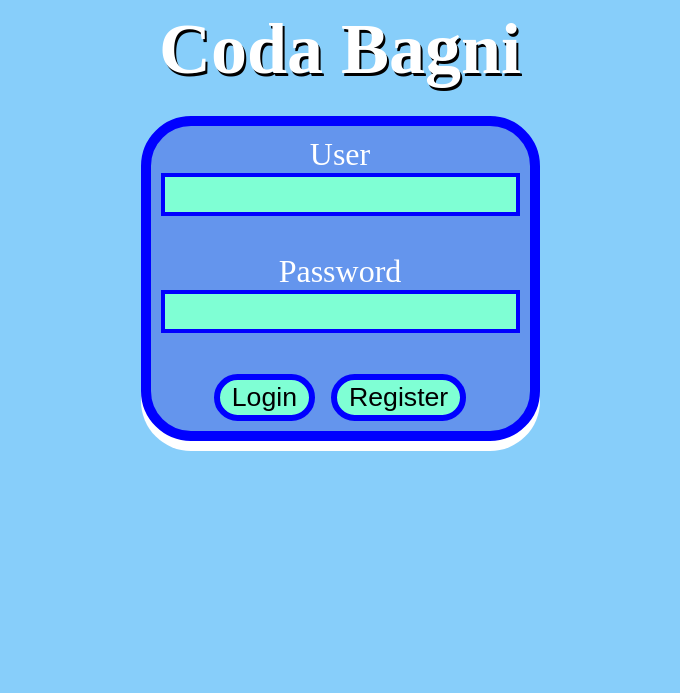
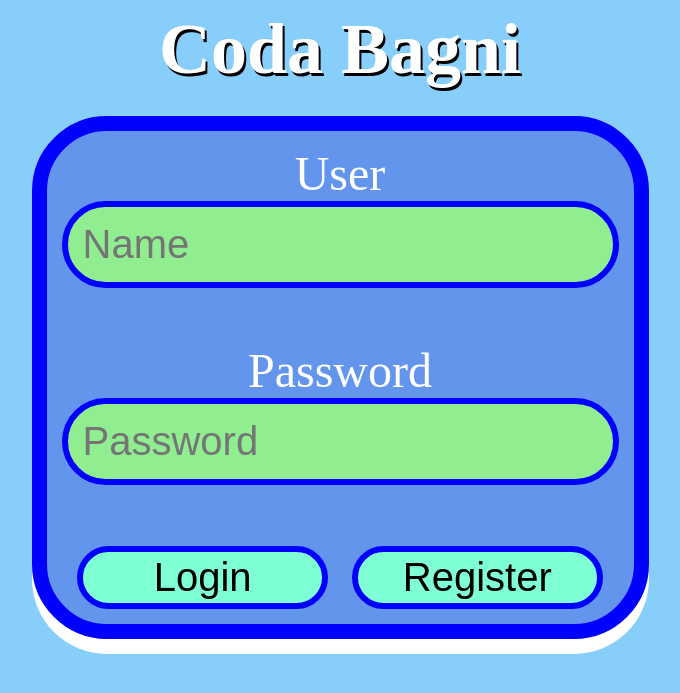
Before and after one commit to Gilgamesh64/codabagni-js, a PHP site: page / in a window 1280 px wide. Shown: the top 693 px of the page, without its empty margins (300-980 px from the left). Run offline with PHP 8.4, Linux system fonts and the light colour scheme.

Commit message:
LOGIN PAGE

```diff
--- a/php/loginPage.php
+++ b/php/loginPage.php
@@ -5,6 +5,7 @@
         background-color: lightskyblue;
         text-align: center;
         justify-items: center;
+        user-select: none;
     }
 
     #titoloContainer {
@@ -22,7 +23,7 @@
     form {
         background-color: cornflowerblue;
         color: white;
-        zoom: 200%;
+        zoom: 300%;
         width: fit-content;
         border: 5px solid blue;
         border-radius: 25px;
@@ -33,22 +34,38 @@
     }
 
     input {
+        user-select: auto;
         border: 2px solid blue;
+        background-color: lightgreen;
+        border-radius: 25px;
+        padding: 5px;
+        transition: 0.3s;
+        outline: none;
     }
-    input:valid {
-        background-color: azure;
+
+    input:focus {
+        border-color: blue;
     }
-    input:invalid {
-        background-color: aquamarine;
+    input:not(:placeholder-shown):invalid {
+        background-color: lightcoral;
+        border-color: red;
+        transition: 0.3s;
     }
 
     #login,
     #register {
+        width: 45%;
         background-color: aquamarine;
-        border: 3px solid blue;
+        border: 2px solid blue;
         border-radius: 100px;
         margin-top: 2px;
         margin-inline: 2px;
+    }
+
+    #login:active,
+    #register:active {
+        background-color: blue;
+        color: white;
     }
 </style>
 <div id="titoloContainer">
@@ -56,9 +73,9 @@
 </div>
 <form method="post">
     <label>User</label><br>
-                <input type="text" name="userID" pattern="^\S+$" required /><br><br>
+    <input type="text" name="userID" pattern="^\S+$" placeholder="Name" title="Name with no spaces." required /><br><br>
     <label>Password</label><br>
-                <input type="password" name="userPassword" pattern="^\S+$" required /><br><br>
+    <input type="password" name="userPassword" pattern="^\S+$" placeholder="Password" title="Password with no spaces." required /><br><br>
     <button type="submit" name="submit" id="login" value="login">Login</button>
     <button type="submit" name="submit" id="register" value="register">Register</button>
 </form>
```
Lines whose indentation alone changed are shown as unchanged.
